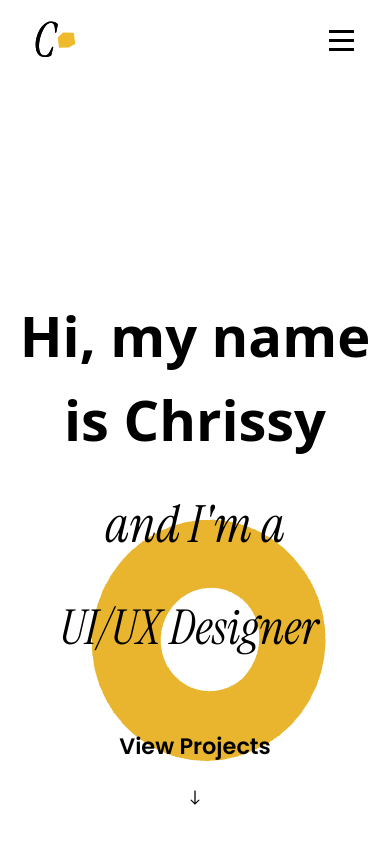
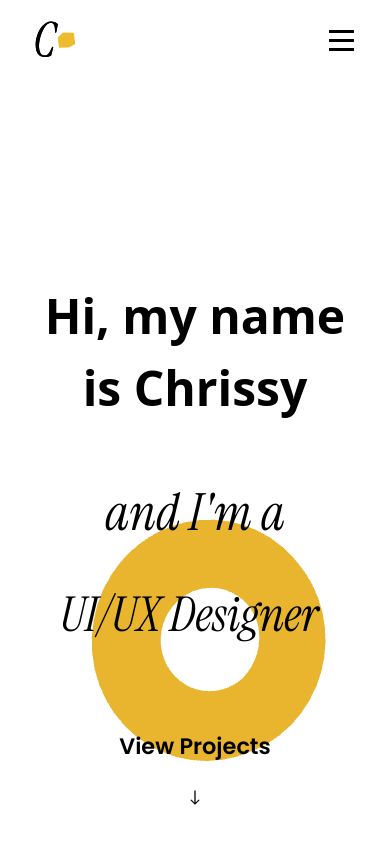
Before and after one commit to chrissye0/personal-website, a React (Vite) app: page / in a window 390 px wide. Shown: the top 844 px of the page. Built offline with nearby package versions, Linux system fonts and the light colour scheme.

Commit message:
few more header changes

```diff
--- a/src/styles/Home.css
+++ b/src/styles/Home.css
@@ -125,6 +125,7 @@
 
 /* 600px and below*/
 @media only screen and (max-width: 600px) {
+
   .home {
     scroll-snap-type: none;
     height: auto;
@@ -151,23 +152,26 @@
   }
 
   .name {
-  padding-bottom: 250px;
-  font-size: 3.5rem;
-  font-weight: bold;
-  position: absolute;
+    padding: 0px 20px 300px;
+    font-size: 3rem;
+    font-weight: bold;
+    position: absolute;
   }
 
   .typewriter {
     position: absolute;
     display: flex;
     flex-direction: column;
-    padding-top: 175px;
+    padding-top: 150px;
     gap: 0.5rem;
   }
 
   .typewriter-text {
+    display: inline-block;
     font-size: 3rem;
     height: 80px;
+    width: fit-content;
+    text-align: center;
   }
 
   h1 {
```
